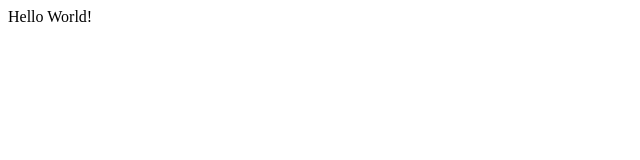
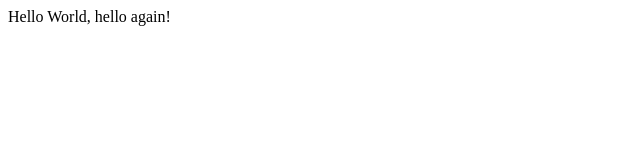
Before and after one commit to piyush-web/QuickRide_Automation, a plain HTML site: page hello.html in a window 1280 px wide. Shown: the whole page, without its empty margins (0-640 px from the left). Drawn offline with Linux system fonts and the light colour scheme.

Commit message:
Update hello.html

```diff
--- a/hello.html
+++ b/hello.html
@@ -5,6 +5,6 @@
     <title>My Webpage!</title>
   </head>
   <body>
-    Hello World!
+    Hello World, hello again!
   </body>
 </html>
```
